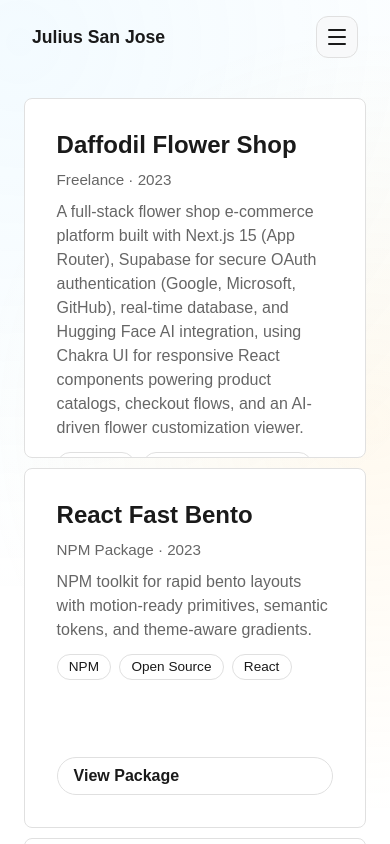
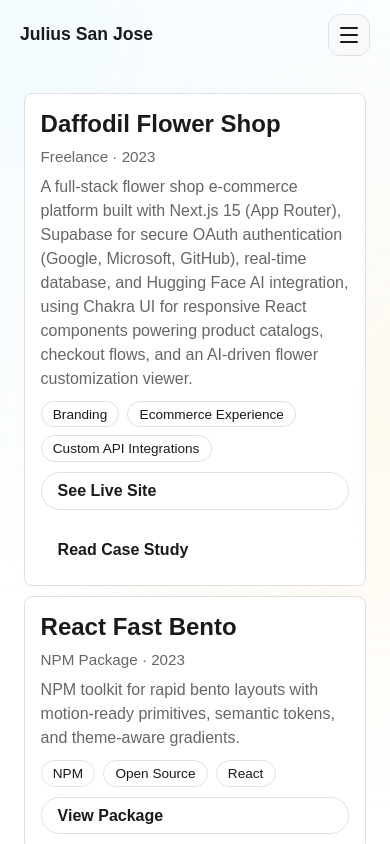
Before and after one commit to Joulessies/juliussanjose-portfolio, a Next.js app: page /works in a window 390 px wide. Built offline with nearby package versions, Linux system fonts and the light colour scheme; a web font is replaced by a local one.

Commit message:
feat: mobile responsive

```diff
--- a/package.json
+++ b/package.json
@@ -28,6 +28,7 @@
     "@types/react-dom": "^19",
     "@types/three": "^0.181.0",
     "babel-plugin-react-compiler": "1.0.0",
+    "baseline-browser-mapping": "^2.8.32",
     "eslint": "^9",
     "eslint-config-next": "16.0.3",
     "prettier": "^3.6.2",
--- a/src/app/layout.tsx
+++ b/src/app/layout.tsx
@@ -1,4 +1,4 @@
-import type { Metadata } from 'next';
+import type { Metadata, Viewport } from 'next';
 import { Geist, Geist_Mono } from 'next/font/google';
 import './globals.scss';
 import { ThemeProvider } from './providers/theme-provider';
@@ -19,6 +19,11 @@
 export const metadata: Metadata = {
   title: 'Home - Julius San Jose',
   description: 'Julius San Jose - Portfolio',
+};
+
+export const viewport: Viewport = {
+  width: 'device-width',
+  initialScale: 1,
 };
 
 export default function RootLayout({
--- a/src/app/styles/home-content.scss
+++ b/src/app/styles/home-content.scss
@@ -23,9 +23,9 @@
 
 .bento-grid {
   display: grid;
-  grid-template-columns: repeat(3, 1fr);
-  grid-auto-rows: minmax(380px, 1fr);
-  gap: 10px;
+  grid-template-columns: 1fr;
+  grid-auto-rows: minmax(0, auto);
+  gap: 12px;
   width: 100%;
   min-height: 100%;
   box-sizing: border-box;
@@ -38,7 +38,7 @@
     overflow: hidden;
     min-height: 0;
     min-width: 0;
-    padding: 32px;
+    padding: clamp(1rem, 2vw, 2rem);
     color: var(--text-primary);
     position: relative;
 
@@ -90,12 +90,13 @@
   .item.item1 {
     padding: 0;
     position: relative;
+    min-height: 520px;
   }
 
   .item-content {
     position: relative;
     z-index: 10;
-    padding: 32px;
+    padding: clamp(1.25rem, 2vw, 2rem);
     width: 100%;
     height: 100%;
     display: flex;
@@ -105,7 +106,7 @@
     pointer-events: none;
 
     h1 {
-      font-size: 2.5rem;
+      font-size: clamp(2rem, 4vw, 2.6rem);
       font-weight: bold;
       margin: 0 0 1rem 0;
       color: #ffffff;
@@ -116,7 +117,7 @@
     }
 
     p {
-      font-size: 1.1rem;
+      font-size: clamp(1rem, 2.5vw, 1.15rem);
       margin: 0.5rem 0;
       color: #ffffff;
       text-shadow:
@@ -134,7 +135,7 @@
     display: flex;
     flex-direction: column;
     gap: 12px;
-    max-width: 360px;
+    max-width: 420px;
 
     .about-eyebrow {
       font-size: 0.85rem;
@@ -151,7 +152,7 @@
 
       h3 {
         margin: 0;
-        font-size: 1.4rem;
+        font-size: clamp(1.2rem, 3vw, 1.4rem);
         line-height: 1.2;
       }
 
@@ -174,7 +175,7 @@
       margin: 0;
       color: var(--text-secondary);
       line-height: 1.5;
-      font-size: 1rem;
+      font-size: clamp(0.95rem, 2.2vw, 1rem);
     }
 
     .about-link-wrapper {
@@ -235,7 +236,7 @@
 
     h3 {
       margin: 0;
-      font-size: 1.4rem;
+      font-size: clamp(1.2rem, 3vw, 1.4rem);
       line-height: 1.3;
     }
 
@@ -243,7 +244,7 @@
       margin: 0;
       color: var(--text-secondary);
       line-height: 1.6;
-      font-size: 0.95rem;
+      font-size: clamp(0.9rem, 2.3vw, 1rem);
     }
 
     .availability-actions {
@@ -285,7 +286,7 @@
 
     .trust-stats {
       display: grid;
-      grid-template-columns: repeat(3, minmax(0, 1fr));
+      grid-template-columns: repeat(auto-fit, minmax(120px, 1fr));
       gap: 12px;
 
       h4 {
@@ -332,23 +333,66 @@
     }
   }
 
-  @media (max-width: 1200px) {
+  @media (min-width: 768px) {
     .bento-grid {
       grid-template-columns: repeat(2, 1fr);
-      grid-template-rows: repeat(3, 400px);
+      grid-auto-rows: minmax(320px, auto);
+    }
+
+    .item.item1 {
+      grid-column: span 2;
+      grid-row: span 2;
+      min-height: 640px;
+    }
+
+    .item {
+      padding: clamp(1rem, 2vw, 2rem);
     }
   }
 
-  @media (max-width: 768px) {
-    .page-content {
-      height: auto;
-      overflow: auto;
+  @media (min-width: 1200px) {
+    .bento-grid {
+      grid-template-columns: repeat(3, 1fr);
+      grid-auto-rows: minmax(360px, auto);
     }
 
-    .bento-grid {
-      grid-template-columns: 1fr;
-      grid-template-rows: none;
-      grid-auto-rows: 360px;
+    .item.item1 {
+      grid-column: span 2;
+      grid-row: span 2;
+      min-height: 700px;
     }
   }
+
+  .about-card,
+  .availability-card,
+  .trust-card {
+    max-width: none;
+  }
+
+  .page-content {
+    height: auto;
+    overflow: auto;
+  }
+
+  .item {
+    padding: 1rem;
+  }
+
+  .item-content {
+    align-items: flex-start;
+  }
+
+  .availability-actions {
+    flex-direction: column;
+    align-items: stretch;
+
+    a {
+      width: 100%;
+      justify-content: center;
+    }
+  }
+
+  .trust-stats {
+    grid-template-columns: repeat(auto-fit, minmax(110px, 1fr));
+  }
 }
--- a/src/app/styles/navigationbar.scss
+++ b/src/app/styles/navigationbar.scss
@@ -11,10 +11,14 @@
   display: flex;
   align-items: center;
   justify-content: space-between;
-  padding: 1rem 2rem;
+  padding: 0.85rem 1.25rem;
   position: sticky;
   top: 0;
   z-index: 100;
+
+  @media (min-width: $mobile) {
+    padding: 1rem 2rem;
+  }
 
   @media (min-width: $tablet) {
     padding: 1rem 5rem;
@@ -47,6 +51,14 @@
     @media (max-width: $mobile) {
       display: none;
     }
+  }
+}
+
+.desktop-only {
+  display: none;
+
+  @media (min-width: $mobile) {
+    display: flex;
   }
 }
 
--- a/src/app/styles/works.scss
+++ b/src/app/styles/works.scss
@@ -23,8 +23,8 @@
 .works-grid {
   display: grid;
   grid-template-columns: repeat(3, 1fr);
-  grid-auto-rows: minmax(380px, 1fr);
-  gap: 10px;
+  grid-auto-rows: minmax(340px, auto);
+  gap: 12px;
   width: 100%;
   min-height: 100%;
   box-sizing: border-box;
@@ -38,7 +38,7 @@
     overflow: hidden;
     min-height: 0;
     min-width: 0;
-    padding: 32px;
+    padding: clamp(1rem, 2vw, 2rem);
     color: var(--text-primary);
     position: relative;
 
@@ -146,7 +146,14 @@
 @media (max-width: 1200px) {
   .works-grid {
     grid-template-columns: repeat(2, 1fr);
-    grid-auto-rows: 400px;
+    grid-auto-rows: minmax(320px, auto);
+  }
+}
+
+@media (max-width: 900px) {
+  .works-grid {
+    grid-template-columns: 1fr;
+    grid-auto-rows: minmax(0, auto);
   }
 }
 
@@ -157,6 +164,22 @@
 
   .works-grid {
     grid-template-columns: 1fr;
-    grid-auto-rows: 360px;
+    grid-auto-rows: minmax(0, auto);
+    gap: 12px;
+  }
+
+  .work-item {
+    padding: 1rem;
+    gap: 10px;
   }
 }
+
+@media (max-width: 600px) {
+  .works-grid {
+    gap: 10px;
+  }
+
+  .work-item {
+    padding: 0.9rem;
+  }
+}
```
Also changed, not shown: src/app/styles/about.scss (+16 -3 lines), 1 other file (tests, documents, lock files or other folders).
